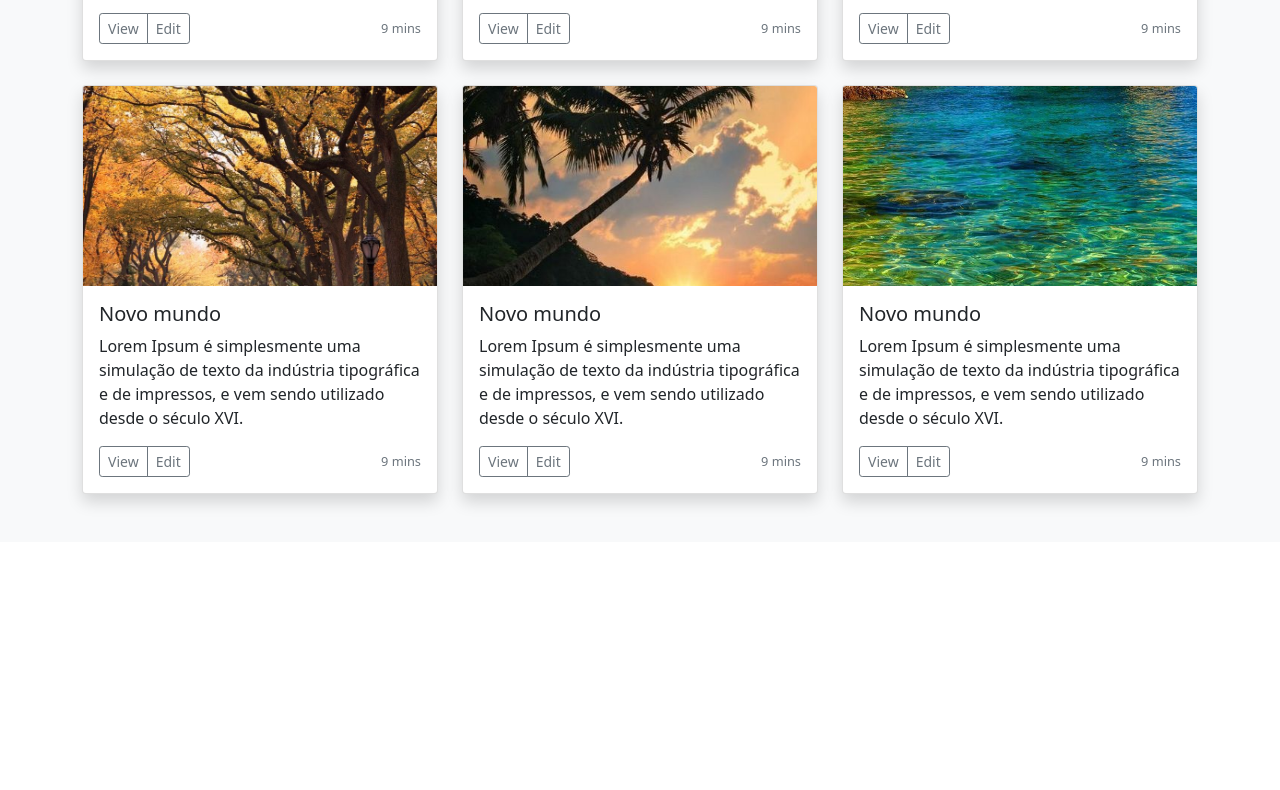
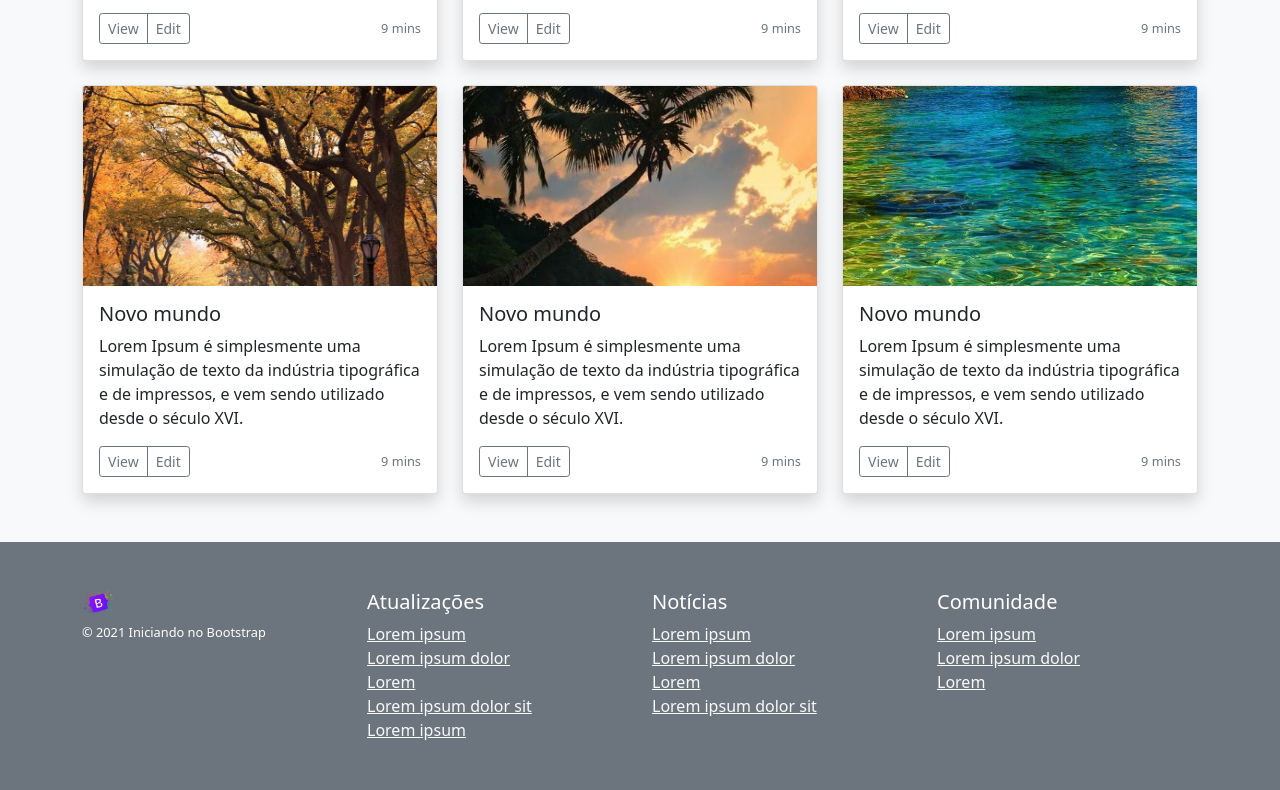
Before and after one commit to BernardoOficial/-lbum, a plain HTML site: page index.html in a window 1280 px wide. Shown: the part 924-1714 px from the top of the page. Before the commit the page ends 1466 px from the top, so only its background shows below. Drawn offline with nearby package versions, Linux system fonts and the light colour scheme.

Commit message:
Criando o rodapé e realizando uns ajuste no responsivo

```diff
--- a/index.html
+++ b/index.html
@@ -32,9 +32,9 @@
                     <h1 class="fs-4 text-white">Contato</h1>
 
                     <div class="d-flex flex-column align-items-start">
-                        <a class="btn btn-link text-white" href="#" role="button">Seguir no Twitter</a>
-                        <a class="btn btn-link text-white" href="#" role="button">Gostou do Facebook</a>
-                        <a class="btn btn-link text-white" href="#" role="button">Envie-me um email</a>
+                        <a class="btn-link text-white" href="#" role="button">Seguir no Twitter</a>
+                        <a class="btn-link text-white" href="#" role="button">Gostou do Facebook</a>
+                        <a class="btn-link text-white" href="#" role="button">Envie-me um email</a>
                     </div>
                 </div>
             </div>
@@ -63,8 +63,8 @@
                 <h1 class="fw-light">Álbum de imagens</h1>
                 <p class="lead text-muted">Lorem Ipsum é simplesmente uma simulação de texto da indústria tipográfica e de impressos, e vem sendo utilizado desde o século XVI, quando um impressor desconhecido pegou uma bandeja de tipos e os embaralhou para fazer um livro de modelos de tipos.</p>
 
-                <button type="button" class="btn btn-primary" style="min-width: 10rem;">Ver álbum</button>
-                <button type="button" class="btn btn-secondary" style="min-width: 10rem;">Entre em contato</button>
+                <button type="button" class="d-block mx-auto d-md-inline-block btn btn-primary" style="min-width: 10rem;">Ver álbum</button>
+                <button type="button" class="d-block mx-auto d-md-inline-block btn btn-secondary mt-3 mt-md-0" style="min-width: 10rem;">Entre em contato</button>
             </article>
 
         </section>
@@ -189,6 +189,64 @@
 
     </main>
 
+    <footer class="bg-secondary">
+
+        <div class="container py-5">
+
+            <div class="row">
+
+                <div class="col-lg-3 col-md-6 text-white">
+
+                    <img class="mb-2" style="height: 25px;" src="./images/bootstrap-5-logo.png" alt="Bootstrap 5">
+                    <p style="font-size: 0.8rem;">&copy; 2021 Iniciando no Bootstrap</p>
+
+                </div>
+
+                <div class="col-lg-3 col-md-6 text-white">
+
+                    <h1 class="fs-5 fw-300">Atualizações</h1>
+
+                    <div class="d-flex flex-column">
+                        <a href="#" class="btn-link text-light" role="button">Lorem ipsum</a>
+                        <a href="#" class="btn-link text-light" role="button">Lorem ipsum dolor</a>
+                        <a href="#" class="btn-link text-light" role="button">Lorem</a>
+                        <a href="#" class="btn-link text-light" role="button">Lorem ipsum dolor sit</a>
+                        <a href="#" class="btn-link text-light" role="button">Lorem ipsum</a>
+                    </div>
+
+                </div>
+
+                <div class="col-lg-3 col-md-6 mt-3 mt-lg-0 text-white">
+
+                    <h1 class="fs-5 fw-300">Notícias</h1>
+
+                    <div class="d-flex flex-column">
+                        <a href="#" class="btn-link text-light" role="button">Lorem ipsum</a>
+                        <a href="#" class="btn-link text-light" role="button">Lorem ipsum dolor</a>
+                        <a href="#" class="btn-link text-light" role="button">Lorem</a>
+                        <a href="#" class="btn-link text-light" role="button">Lorem ipsum dolor sit</a>
+                    </div>
+
+                </div>
+
+                <div class="col-lg-3 col-md-6 mt-3 mt-lg-0 text-white">
+
+                    <h1 class="fs-5 fw-300">Comunidade</h1>
+
+                    <div class="d-flex flex-column">
+                        <a href="#" class="btn-link text-light" role="button">Lorem ipsum</a>
+                        <a href="#" class="btn-link text-light" role="button">Lorem ipsum dolor</a>
+                        <a href="#" class="btn-link text-light" role="button">Lorem</a>
+                    </div>
+
+                </div>
+
+            </div>
+
+        </div>
+
+    </footer>
+
     <!-- Javascript do Bootstrap -->
     <script src="https://cdn.jsdelivr.net/npm/bootstrap@5.0.0-beta2/dist/js/bootstrap.bundle.min.js" integrity="sha384-b5kHyXgcpbZJO/tY9Ul7kGkf1S0CWuKcCD38l8YkeH8z8QjE0GmW1gYU5S9FOnJ0" crossorigin="anonymous"></script>
 
```
